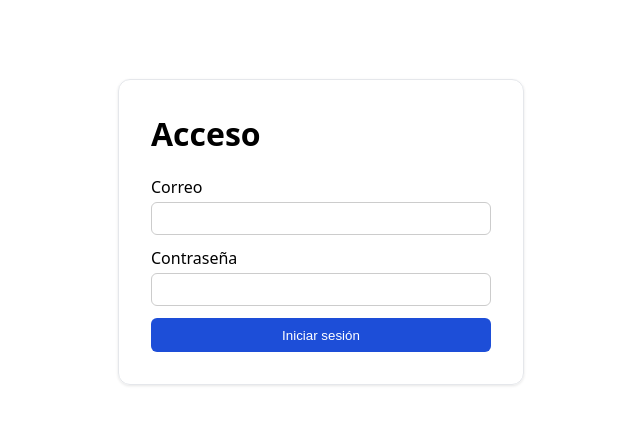
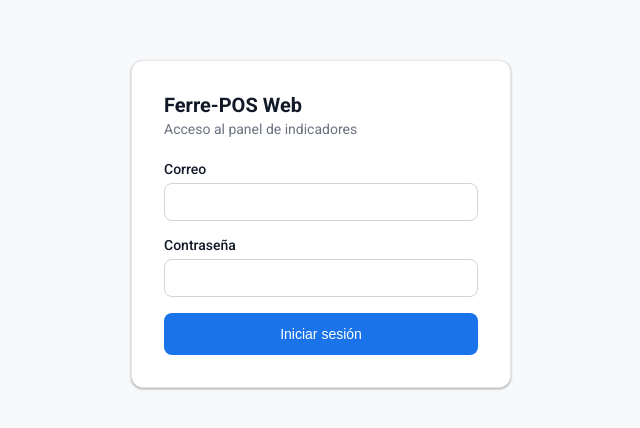
Before and after one commit to Matrix936/ferre-POS-web, a Next.js app: page /login in a window 1280 px wide. Shown: the part 176-604 px from the top of the page, without its empty margins (319-959 px from the left). Built offline with nearby package versions, Linux system fonts and the light colour scheme; no server answers.

Commit message:
feat: login con sistema de diseño (tokens, Roboto self-hosted, modo oscuro, loading)

```diff
--- a/app/layout.tsx
+++ b/app/layout.tsx
@@ -1,16 +1,25 @@
 import type { Metadata } from "next";
+import { Roboto } from "next/font/google";
+import "./theme.css";
 
 export const metadata: Metadata = {
   title: "Ferre Dashboard",
   description: "Panel de indicadores de solo lectura de la ferretería",
 };
 
+// Self-hosted en build time (next/font) — sin llamadas runtime a fonts.googleapis.com
+const roboto = Roboto({
+  weight: ["400", "500", "700"],
+  variable: "--font-roboto",
+  subsets: ["latin"],
+});
+
 export default function RootLayout({
   children,
 }: Readonly<{ children: React.ReactNode }>) {
   return (
     <html lang="es">
-      <body>{children}</body>
+      <body className={roboto.variable}>{children}</body>
     </html>
   );
 }
--- a/app/login/page.tsx
+++ b/app/login/page.tsx
@@ -2,6 +2,7 @@ import type { Metadata } from "next";
 import { Suspense } from "react";
 import { createClient } from "@/lib/supabase/server";
 import { redirect } from "next/navigation";
+import { pageSx, cardSx, titleSx, subtitleSx } from "@/lib/tokens";
 import LoginForm from "@/components/login-form";
 
 export const metadata: Metadata = { title: "Acceso · Ferre Dashboard" };
@@ -17,25 +18,10 @@ export default async function LoginPage() {
   }
 
   return (
-    <main
-      style={{
-        fontFamily: "system-ui, sans-serif",
-        minHeight: "100vh",
-        display: "grid",
-        placeItems: "center",
-      }}
-    >
-      <div
-        style={{
-          width: "100%",
-          maxWidth: 340,
-          padding: "2rem",
-          borderRadius: 12,
-          border: "1px solid #e5e7eb",
-          boxShadow: "0 1px 3px rgba(0,0,0,.1)",
-        }}
-      >
-        <h1 style={{ marginTop: 0 }}>Acceso</h1>
+    <main style={pageSx}>
+      <div style={cardSx}>
+        <h1 style={titleSx}>Ferre-POS Web</h1>
+        <p style={subtitleSx}>Acceso al panel de indicadores</p>
         <Suspense>
           <LoginForm />
         </Suspense>
--- /dev/null
+++ b/app/theme.css
@@ -0,0 +1,79 @@
+:root {
+  --color-primary: #1a73e8;
+  --color-primary-light: #e8f0fe;
+  --color-primary-hover: #1557b0;
+  --color-error: #d32f2f;
+  --color-error-dark: #c62828;
+
+  --bg-page: #f8f9fa;
+  --bg-paper: #ffffff;
+  --divider: #e5e7eb;
+  --border-input: #d1d5db;
+
+  --text-primary: #111827;
+  --text-secondary: #6b7280;
+  --text-disabled: #9ca3af;
+}
+
+@media (prefers-color-scheme: dark) {
+  :root {
+    --color-primary: #1a73e8;
+    --color-primary-light: rgba(25, 118, 210, 0.16);
+    --color-primary-hover: #4285f4;
+    --color-error: #ef5350;
+    --color-error-dark: #f2b8b5;
+
+    --bg-page: #121212;
+    --bg-paper: #1e1e1e;
+    --divider: rgba(255, 255, 255, 0.12);
+    --border-input: rgba(255, 255, 255, 0.23);
+
+    --text-primary: #f1f3f4;
+    --text-secondary: rgba(255, 255, 255, 0.7);
+    --text-disabled: rgba(255, 255, 255, 0.38);
+  }
+}
+
+*,
+*::before,
+*::after {
+  box-sizing: border-box;
+}
+
+html,
+body {
+  margin: 0;
+  padding: 0;
+}
+
+body {
+  background-color: var(--bg-page);
+  color: var(--text-primary);
+  -webkit-font-smoothing: antialiased;
+  -moz-osx-font-smoothing: grayscale;
+  scrollbar-width: thin;
+  scrollbar-color: rgba(0, 0, 0, 0.2) transparent;
+}
+
+/* Spinner de AsyncButton (equiv. CircularProgress 16px) */
+@keyframes fsp-spin {
+  from { transform: rotate(0deg); }
+  to   { transform: rotate(360deg); }
+}
+
+.fsp-spinner {
+  width: 16px;
+  height: 16px;
+  flex: 0 0 auto;
+  border-radius: 50%;
+  border: 2px solid currentColor;
+  border-top-color: transparent;
+  animation: fsp-spin 0.7s linear infinite;
+}
+
+@media (prefers-reduced-motion: reduce) {
+  .fsp-spinner {
+    animation: none;
+    transform: none;
+  }
+}
--- a/components/login-form.tsx
+++ b/components/login-form.tsx
@@ -3,6 +3,16 @@
 import { useState } from "react";
 import { useRouter, useSearchParams } from "next/navigation";
 import { createClient } from "@/lib/supabase/client";
+import {
+  formSx,
+  fieldSx,
+  labelSx,
+  inputSx,
+  inputFocusSx,
+  buttonSx,
+  errorAlertSx,
+  errorIconSx,
+} from "@/lib/tokens";
 
 export default function LoginForm() {
   const router = useRouter();
@@ -35,45 +45,79 @@ export default function LoginForm() {
   }
 
   return (
-    <form onSubmit={onSubmit} style={{ display: "flex", flexDirection: "column", gap: "0.75rem", width: "100%" }}>
-      <label style={{ display: "flex", flexDirection: "column", gap: "0.25rem" }}>
-        Correo
+    <form onSubmit={onSubmit} noValidate style={formSx}>
+      <label style={fieldSx}>
+        <span style={labelSx}>Correo</span>
         <input
           type="email"
           required
           autoComplete="email"
           value={email}
           onChange={(e) => setEmail(e.target.value)}
-          style={{ padding: "0.5rem", borderRadius: 6, border: "1px solid #ccc" }}
+          style={inputSx}
+          onFocus={(e) => Object.assign(e.currentTarget.style, inputFocusSx)}
+          onBlur={(e) => {
+            e.currentTarget.style.borderColor = "";
+            e.currentTarget.style.boxShadow = "";
+          }}
         />
       </label>
-      <label style={{ display: "flex", flexDirection: "column", gap: "0.25rem" }}>
-        Contraseña
+      <label style={fieldSx}>
+        <span style={labelSx}>Contraseña</span>
         <input
           type="password"
           required
           autoComplete="current-password"
           value={password}
           onChange={(e) => setPassword(e.target.value)}
-          style={{ padding: "0.5rem", borderRadius: 6, border: "1px solid #ccc" }}
+          style={inputSx}
+          onFocus={(e) => Object.assign(e.currentTarget.style, inputFocusSx)}
+          onBlur={(e) => {
+            e.currentTarget.style.borderColor = "";
+            e.currentTarget.style.boxShadow = "";
+          }}
         />
       </label>
+
       {error ? (
-        <p style={{ color: "#b91c1c", margin: 0, fontSize: "0.9rem" }}>{error}</p>
+        <p role="alert" style={errorAlertSx}>
+          <svg
+            aria-hidden="true"
+            viewBox="0 0 24 24"
+            style={errorIconSx}
+            width={18}
+            height={18}
+            fill="none"
+            stroke="currentColor"
+            strokeWidth={2}
+            strokeLinecap="round"
+            strokeLinejoin="round"
+          >
+            <path d="M12 9v4" />
+            <path d="M12 17h.01" />
+            <path d="M10.29 3.86 1.82 18a2 2 0 0 0 1.71 3h16.94a2 2 0 0 0 1.71-3L13.71 3.86a2 2 0 0 0-3.42 0z" />
+          </svg>
+          {error}
+        </p>
       ) : null}
+
       <button
         type="submit"
         disabled={loading}
-        style={{
-          padding: "0.6rem",
-          borderRadius: 6,
-          background: "#1d4ed8",
-          color: "#fff",
-          border: "none",
-          cursor: loading ? "progress" : "pointer",
-        }}
+        style={loading ? { ...buttonSx, opacity: 0.75, cursor: "progress" } : buttonSx}
       >
-        {loading ? "Entrando…" : "Iniciar sesión"}
+        {loading ? (
+          <>
+            <span
+              className="fsp-spinner"
+              aria-hidden="true"
+              style={{ color: "#fff" }}
+            />
+            Autenticando…
+          </>
+        ) : (
+          "Iniciar sesión"
+        )}
       </button>
     </form>
   );
--- /dev/null
+++ b/lib/tokens.ts
@@ -0,0 +1,142 @@
+import type { CSSProperties } from "react";
+
+// Tokens del sistema de diseño (src/theme.ts del escritorio + 07-diseno-ui.md).
+// Colores como var() para que el modo oscuro automático (prefers-color-scheme
+// en app/theme.css) aplique sin JS extra.
+
+export const tokens = {
+  primary: "var(--color-primary)",
+  primaryHover: "var(--color-primary-hover)",
+  primaryLight: "var(--color-primary-light)",
+  error: "var(--color-error)",
+  errorDark: "var(--color-error-dark)",
+  bgPage: "var(--bg-page)",
+  bgPaper: "var(--bg-paper)",
+  divider: "var(--divider)",
+  borderInput: "var(--border-input)",
+  textPrimary: "var(--text-primary)",
+  textSecondary: "var(--text-secondary)",
+  textDisabled: "var(--text-disabled)",
+};
+
+// Jerarquía tipográfica (07-diseno-ui.md §2)
+export const fontFamily =
+  "var(--font-roboto), 'Helvetica Neue', Arial, sans-serif";
+
+/** Página centrada con fondo del theme (bg default). */
+export const pageSx: CSSProperties = {
+  fontFamily,
+  minHeight: "100vh",
+  display: "grid",
+  placeItems: "center",
+  backgroundColor: tokens.bgPage,
+  padding: "clamp(1rem, 4vw, 2.5rem)",
+};
+
+/** Tarjeta (papel) con radius 12px y sombra de MuiCard (theme.ts). */
+export const cardSx: CSSProperties = {
+  width: "100%",
+  maxWidth: 380,
+  backgroundColor: tokens.bgPaper,
+  borderRadius: 12,
+  border: `1px solid ${tokens.divider}`,
+  boxShadow: "0 1px 3px rgba(0,0,0,0.12), 0 1px 2px rgba(0,0,0,0.24)",
+  padding: "clamp(1.5rem, 4vw, 2rem)",
+};
+
+/** Título de tarjeta — h6 (1.25rem, 600). */
+export const titleSx: CSSProperties = {
+  margin: 0,
+  fontSize: "1.25rem",
+  fontWeight: 600,
+};
+
+/** Subtítulo — body2 (0.875rem, 400) texto secundario. */
+export const subtitleSx: CSSProperties = {
+  margin: "0.25rem 0 0",
+  fontSize: "0.875rem",
+  fontWeight: 400,
+  color: tokens.textSecondary,
+};
+
+export const formSx: CSSProperties = {
+  display: "flex",
+  flexDirection: "column",
+  gap: "1rem",
+  width: "100%",
+  marginTop: "1.5rem",
+};
+
+export const fieldSx: CSSProperties = {
+  display: "flex",
+  flexDirection: "column",
+  gap: "0.375rem",
+};
+
+/** Label — caption (500). */
+export const labelSx: CSSProperties = {
+  fontSize: "0.875rem",
+  fontWeight: 500,
+  color: tokens.textPrimary,
+};
+
+/**
+ * Input — patrón MuiTextField outlined/small: borde 1px, radius 8,
+ * focus ring del color primario.
+ */
+export const inputSx: CSSProperties = {
+  padding: "0.625rem 0.75rem",
+  fontSize: "0.875rem",
+  color: tokens.textPrimary,
+  backgroundColor: tokens.bgPaper,
+  border: `1px solid ${tokens.borderInput}`,
+  borderRadius: 8,
+  outline: "none",
+  transition: "border-color 200ms ease-in-out, box-shadow 200ms ease-in-out",
+};
+
+/** Estilos de focus para aplicar junto a inputSx (via :focus en el input). */
+export const inputFocusSx: CSSProperties = {
+  borderColor: tokens.primary,
+  boxShadow: `0 0 0 3px ${tokens.primaryLight}`,
+};
+
+/** Botón primario — MuiButton: radius 8, disableElevation, button 0.875rem/500. */
+export const buttonSx: CSSProperties = {
+  display: "inline-flex",
+  alignItems: "center",
+  justifyContent: "center",
+  gap: "0.5rem",
+  minHeight: 42,
+  padding: "0.625rem 1.25rem",
+  fontSize: "0.875rem",
+  fontWeight: 500,
+  textTransform: "none",
+  color: "#fff",
+  backgroundColor: tokens.primary,
+  border: "none",
+  borderRadius: 8,
+  boxShadow: "none",
+  cursor: "pointer",
+  transition: "background-color 200ms ease-in-out",
+};
+
+/** Alerta de error — MuiAlert-standardError (fondo alpha + borde alpha). */
+export const errorAlertSx: CSSProperties = {
+  display: "flex",
+  alignItems: "flex-start",
+  gap: "0.5rem",
+  margin: 0,
+  padding: "0.625rem 0.75rem",
+  borderRadius: 12,
+  fontSize: "0.875rem",
+  lineHeight: 1.45,
+  color: tokens.errorDark,
+  backgroundColor: "rgba(211,47,47,0.1)",
+  border: "1px solid rgba(211,47,47,0.26)",
+};
+
+export const errorIconSx: CSSProperties = {
+  flex: "0 0 auto",
+  marginTop: "0.15em",
+};
```
